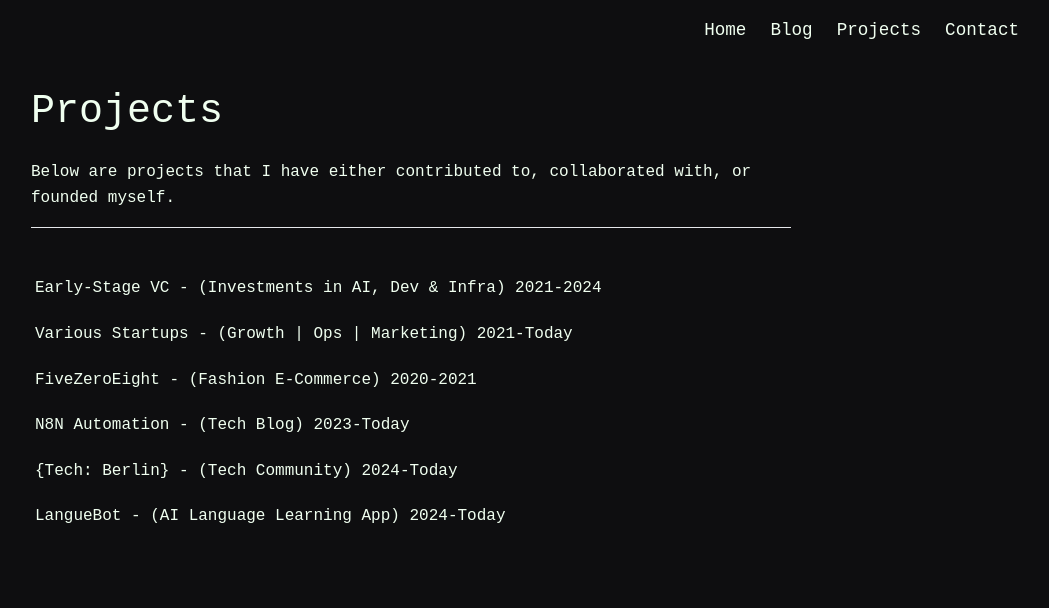
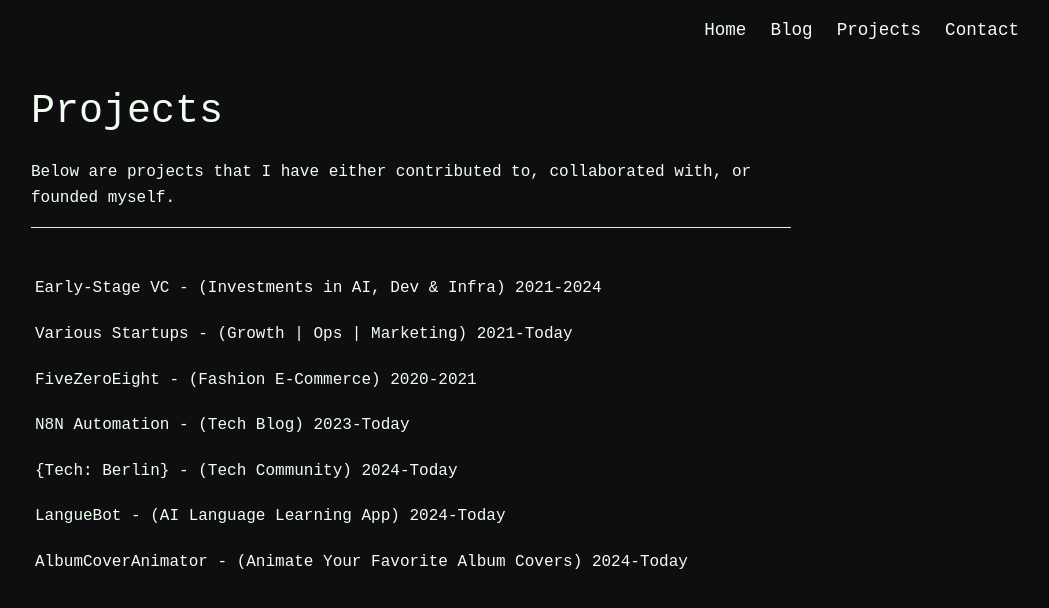
Before and after one commit to wiertzbl/belaw.me, a Next.js app: page /projects in a window 1280 px wide. Shown: the top 608 px of the page, without its empty margins (229-1278 px from the left). Built offline with nearby package versions, Linux system fonts and the light colour scheme.

Commit message:
Update page.tsx

```diff
--- a/app/projects/page.tsx
+++ b/app/projects/page.tsx
@@ -42,7 +42,13 @@
       description: 'AI Language Learning App',
       period: '2024-Today',
       link: 'https://www.languebot.com'
-    }
+    },
+    {
+      name: 'AlbumCoverAnimator',
+      description: 'Animate Your Favorite Album Covers',
+      period: '2024-Today',
+      link: 'https://www.albumcoveranimator.com'
+    },
     // Add more projects here
 ];
 
```
